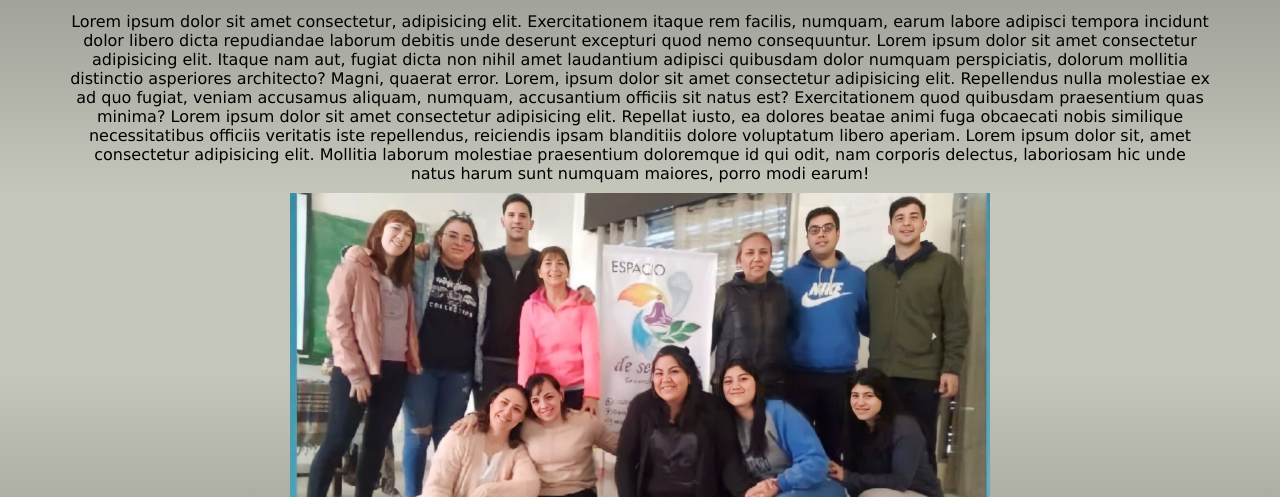
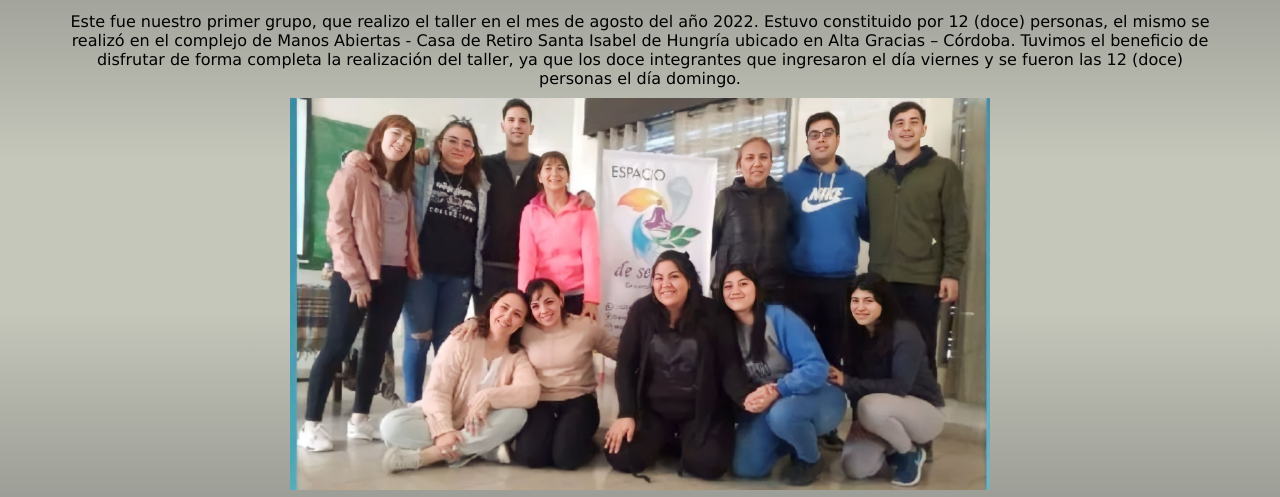
Before and after one commit to Franco-Carbajal/Entrega-Final, a website: page index.html in a window 1280 px wide. Shown: the part 136-633 px from the top of the page. Drawn offline with Linux system fonts and the light colour scheme.

Commit message:
Update index.html
correcion

```diff
--- a/index.html
+++ b/index.html
@@ -27,12 +27,8 @@
         <div class="cuerpo">
             <div class="cuerpo-index">
             <h1>Grupo que hizo el primer taller que dictamos.</h1>
-            <p>Lorem ipsum dolor sit amet consectetur, adipisicing elit. Exercitationem itaque rem facilis, numquam, earum labore adipisci tempora incidunt dolor libero dicta repudiandae laborum debitis unde deserunt excepturi quod nemo consequuntur.
-                Lorem ipsum dolor sit amet consectetur adipisicing elit. Itaque nam aut, fugiat dicta non nihil amet laudantium adipisci quibusdam dolor numquam perspiciatis, dolorum mollitia distinctio asperiores architecto? Magni, quaerat error.
-                Lorem, ipsum dolor sit amet consectetur adipisicing elit. Repellendus nulla molestiae ex ad quo fugiat, veniam accusamus aliquam, numquam, accusantium officiis sit natus est? Exercitationem quod quibusdam praesentium quas minima?
-                Lorem ipsum dolor sit amet consectetur adipisicing elit. Repellat iusto, ea dolores beatae animi fuga obcaecati nobis similique necessitatibus officiis veritatis iste repellendus, reiciendis ipsam blanditiis dolore voluptatum libero aperiam.
-                Lorem ipsum dolor sit, amet consectetur adipisicing elit. Mollitia laborum molestiae praesentium doloremque id qui odit, nam corporis delectus, laboriosam hic unde natus harum sunt numquam maiores, porro modi earum!
-
+            <p>Este fue nuestro primer grupo, que realizo el taller en el mes de agosto del año 2022. Estuvo constituido por 12 (doce) personas, el mismo se realizó en el complejo de Manos Abiertas - Casa de Retiro Santa Isabel de Hungría ubicado en Alta Gracias – Córdoba.
+                Tuvimos el beneficio de disfrutar de forma completa la realización del taller, ya que los doce integrantes que ingresaron el día viernes y se fueron las 12 (doce) personas el día domingo.
             </p>
         <img width="700px" height="392px" src="./assets/img/1675268429884.jpg" alt="">
             </div>
```
